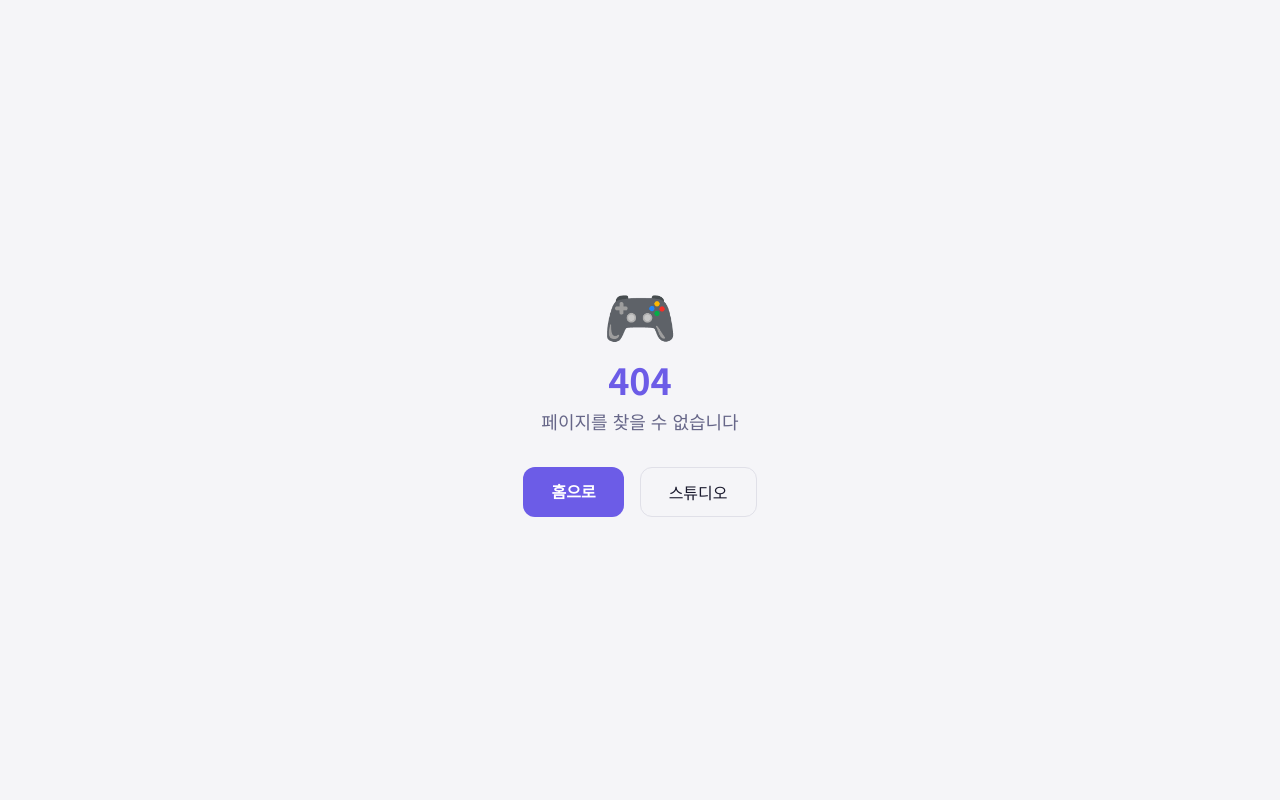
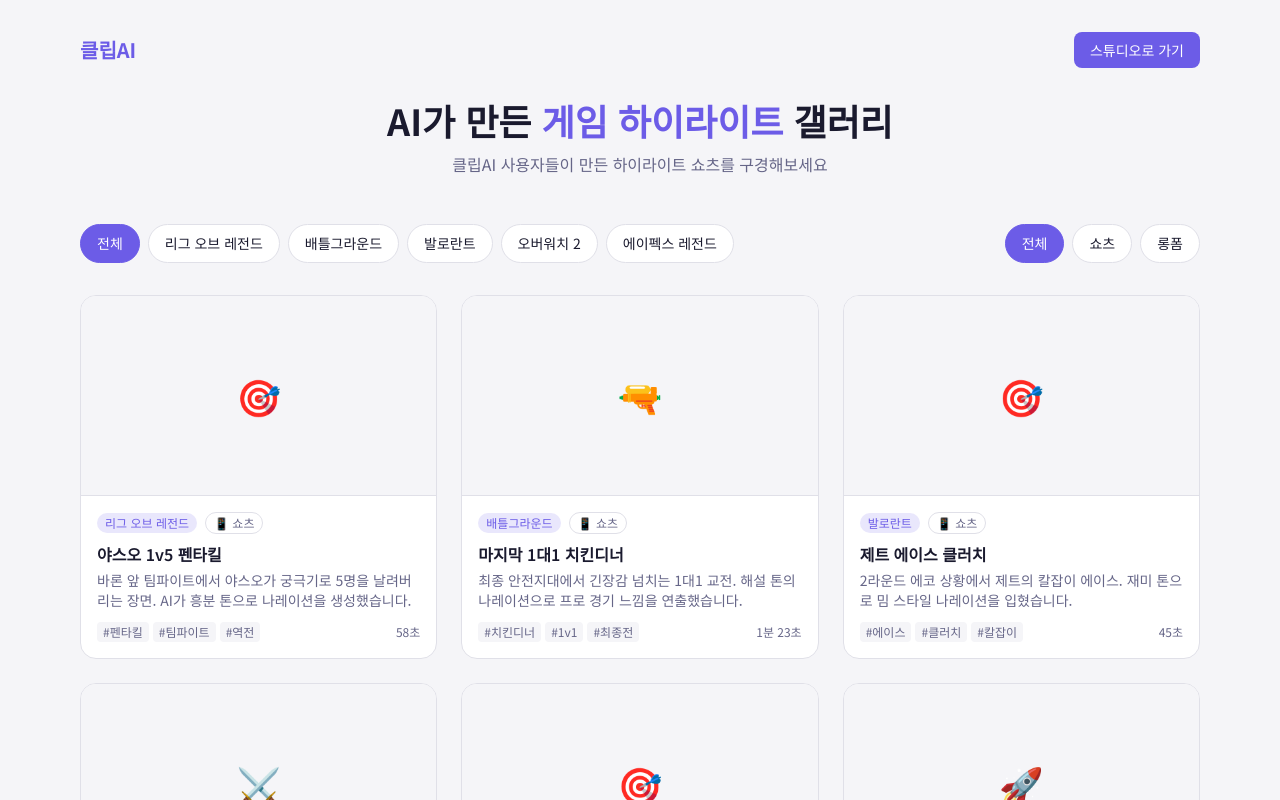
Before and after one commit to kaj7642-stack/cutcut, a Next.js app: page /gallery in a window 1280 px wide. Before the commit this address had no page. Shown: the top 800 px of the page. Built offline with nearby package versions, Linux system fonts and the light colour scheme.

Commit message:
Add gallery page with game/mode filters

```diff
--- /dev/null
+++ b/app/gallery/page.tsx
@@ -0,0 +1,237 @@
+"use client";
+
+import { useState } from "react";
+import Link from "next/link";
+
+interface GalleryItem {
+  id: string;
+  game: string;
+  title: string;
+  description: string;
+  tags: string[];
+  duration: string;
+  mode: "shorts" | "longform";
+  tone: string;
+}
+
+const GALLERY_ITEMS: GalleryItem[] = [
+  {
+    id: "1",
+    game: "리그 오브 레전드",
+    title: "야스오 1v5 펜타킬",
+    description: "바론 앞 팀파이트에서 야스오가 궁극기로 5명을 날려버리는 장면. AI가 흥분 톤으로 나레이션을 생성했습니다.",
+    tags: ["펜타킬", "팀파이트", "역전"],
+    duration: "58초",
+    mode: "shorts",
+    tone: "흥분",
+  },
+  {
+    id: "2",
+    game: "배틀그라운드",
+    title: "마지막 1대1 치킨디너",
+    description: "최종 안전지대에서 긴장감 넘치는 1대1 교전. 해설 톤의 나레이션으로 프로 경기 느낌을 연출했습니다.",
+    tags: ["치킨디너", "1v1", "최종전"],
+    duration: "1분 23초",
+    mode: "shorts",
+    tone: "해설",
+  },
+  {
+    id: "3",
+    game: "발로란트",
+    title: "제트 에이스 클러치",
+    description: "2라운드 에코 상황에서 제트의 칼잡이 에이스. 재미 톤으로 밈 스타일 나레이션을 입혔습니다.",
+    tags: ["에이스", "클러치", "칼잡이"],
+    duration: "45초",
+    mode: "shorts",
+    tone: "재미",
+  },
+  {
+    id: "4",
+    game: "오버워치 2",
+    title: "겐지 용검 팀킬",
+    description: "탱크 지원 없이 혼자 뒤에서 용검으로 5킬. 캐주얼 톤으로 친근한 나레이션을 만들었습니다.",
+    tags: ["용검", "팀킬", "백어택"],
+    duration: "38초",
+    mode: "shorts",
+    tone: "캐주얼",
+  },
+  {
+    id: "5",
+    game: "리그 오브 레전드",
+    title: "서포터 쓰레쉬 하이라이트 모음",
+    description: "한 판에서 나온 쓰레쉬의 감각적인 후크 모음. 롱폼으로 여러 클립을 이어붙여 하이라이트 릴을 만들었습니다.",
+    tags: ["하이라이트 릴", "후크", "서포터"],
+    duration: "3분 45초",
+    mode: "longform",
+    tone: "해설",
+  },
+  {
+    id: "6",
+    game: "에이펙스 레전드",
+    title: "레이스 포탈 IQ 플레이",
+    description: "포탈로 적을 유인해 클리프 아래로 떨어뜨리는 고 IQ 플레이. 감동 톤으로 스토리텔링 나레이션 적용.",
+    tags: ["IQ 플레이", "포탈", "전략"],
+    duration: "52초",
+    mode: "shorts",
+    tone: "감동",
+  },
+];
+
+const GAMES = ["전체", ...new Set(GALLERY_ITEMS.map((i) => i.game))];
+
+export default function GalleryPage() {
+  const [selectedGame, setSelectedGame] = useState("전체");
+  const [selectedMode, setSelectedMode] = useState<"all" | "shorts" | "longform">("all");
+
+  const filtered = GALLERY_ITEMS.filter((item) => {
+    if (selectedGame !== "전체" && item.game !== selectedGame) return false;
+    if (selectedMode !== "all" && item.mode !== selectedMode) return false;
+    return true;
+  });
+
+  return (
+    <main className="min-h-screen px-4 py-8 max-w-6xl mx-auto">
+      {/* Header */}
+      <div className="flex items-center justify-between mb-8">
+        <Link href="/" className="text-xl font-bold" style={{ color: "var(--accent)" }}>
+          클립AI
+        </Link>
+        <Link
+          href="/studio"
+          className="text-sm px-4 py-2 rounded-lg"
+          style={{ background: "var(--accent)", color: "#fff" }}
+        >
+          스튜디오로 가기
+        </Link>
+      </div>
+
+      {/* Hero */}
+      <div className="text-center mb-12">
+        <h1 className="text-3xl sm:text-4xl font-bold mb-3">
+          AI가 만든 <span style={{ color: "var(--accent)" }}>게임 하이라이트</span> 갤러리
+        </h1>
+        <p style={{ color: "var(--fg-muted)" }}>
+          클립AI 사용자들이 만든 하이라이트 쇼츠를 구경해보세요
+        </p>
+      </div>
+
+      {/* Filters */}
+      <div className="flex flex-wrap gap-3 mb-8">
+        <div className="flex gap-2 flex-wrap">
+          {GAMES.map((game) => (
+            <button
+              key={game}
+              className={`tone-chip ${selectedGame === game ? "active" : ""}`}
+              onClick={() => setSelectedGame(game)}
+            >
+              {game}
+            </button>
+          ))}
+        </div>
+        <div className="flex gap-2 ml-auto">
+          {[
+            { id: "all" as const, label: "전체" },
+            { id: "shorts" as const, label: "쇼츠" },
+            { id: "longform" as const, label: "롱폼" },
+          ].map((m) => (
+            <button
+              key={m.id}
+              className={`tone-chip ${selectedMode === m.id ? "active" : ""}`}
+              onClick={() => setSelectedMode(m.id)}
+            >
+              {m.label}
+            </button>
+          ))}
+        </div>
+      </div>
+
+      {/* Gallery Grid */}
+      <div className="grid sm:grid-cols-2 lg:grid-cols-3 gap-6 mb-12">
+        {filtered.map((item) => (
+          <div key={item.id} className="card group" style={{ padding: 0, overflow: "hidden" }}>
+            {/* Placeholder thumbnail */}
+            <div
+              className="aspect-video flex items-center justify-center text-4xl"
+              style={{ background: "var(--bg)", borderBottom: "1px solid var(--border)" }}
+            >
+              {item.game.includes("리그") ? "🎯" :
+               item.game.includes("배틀") ? "🔫" :
+               item.game.includes("발로") ? "🎯" :
+               item.game.includes("오버") ? "⚔️" :
+               item.game.includes("에이펙스") ? "🚀" : "🎮"}
+            </div>
+            <div className="p-4">
+              <div className="flex items-center gap-2 mb-2">
+                <span className="text-xs px-2 py-0.5 rounded-full" style={{ background: "var(--accent-glow)", color: "var(--accent)" }}>
+                  {item.game}
+                </span>
+                <span className="text-xs px-2 py-0.5 rounded-full" style={{ border: "1px solid var(--border)", color: "var(--fg-muted)" }}>
+                  {item.mode === "shorts" ? "📱 쇼츠" : "🖥️ 롱폼"}
+                </span>
+              </div>
+              <h3 className="font-semibold mb-1">{item.title}</h3>
+              <p className="text-sm mb-3" style={{ color: "var(--fg-muted)" }}>
+                {item.description}
+              </p>
+              <div className="flex items-center justify-between">
+                <div className="flex gap-1 flex-wrap">
+                  {item.tags.map((tag) => (
+                    <span
+                      key={tag}
+                      className="text-xs px-1.5 py-0.5 rounded"
+                      style={{ background: "var(--bg)", color: "var(--fg-muted)" }}
+                    >
+                      #{tag}
+                    </span>
+                  ))}
+                </div>
+                <span className="text-xs" style={{ color: "var(--fg-muted)" }}>
+                  {item.duration}
+                </span>
+              </div>
+            </div>
+          </div>
+        ))}
+      </div>
+
+      {filtered.length === 0 && (
+        <div className="text-center py-16" style={{ color: "var(--fg-muted)" }}>
+          <div className="text-4xl mb-4">🔍</div>
+          <p>해당 조건의 하이라이트가 없습니다</p>
+        </div>
+      )}
+
+      {/* CTA */}
+      <div className="card text-center mb-8">
+        <div className="text-3xl mb-3">🎬</div>
+        <h2 className="text-xl font-bold mb-2">나만의 하이라이트를 만들어보세요</h2>
+        <p className="text-sm mb-4" style={{ color: "var(--fg-muted)" }}>
+          게임 녹화 파일만 있으면 AI가 나머지를 다 해드립니다
+        </p>
+        <Link href="/studio" className="btn-primary inline-block">
+          무료로 시작하기
+        </Link>
+      </div>
+
+      {/* Mobile Bottom Nav */}
+      <nav className="mobile-bottom-nav">
+        <a href="/">
+          <span className="text-base">🏠</span>
+          <span>홈</span>
+        </a>
+        <a href="/studio">
+          <span className="text-base">🎬</span>
+          <span>스튜디오</span>
+        </a>
+        <a href="/gallery" className="active">
+          <span className="text-base">🖼️</span>
+          <span>갤러리</span>
+        </a>
+        <a href="/pricing">
+          <span className="text-base">💰</span>
+          <span>요금제</span>
+        </a>
+      </nav>
+    </main>
+  );
+}
```
